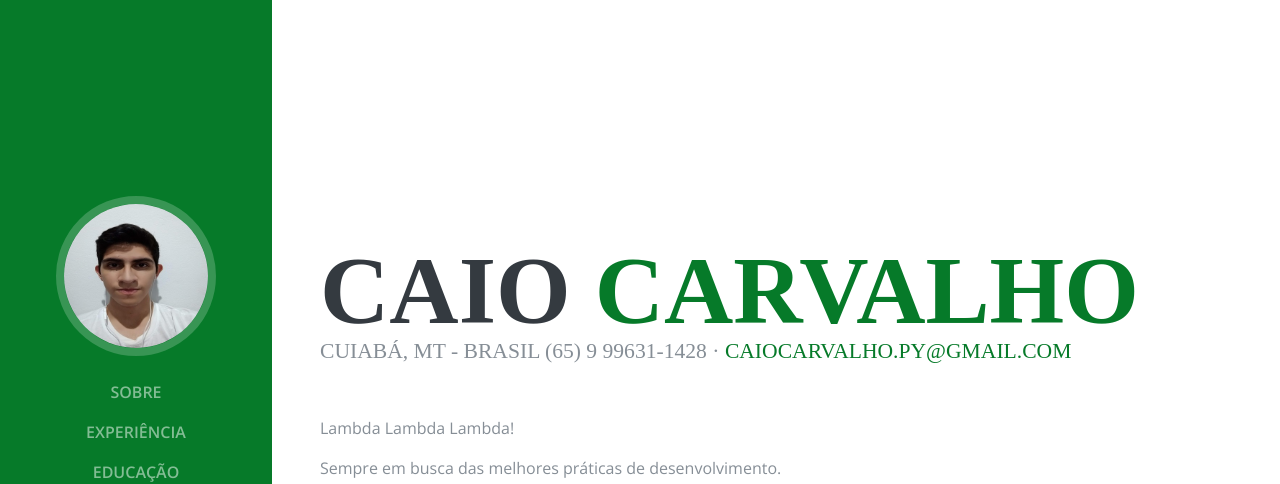
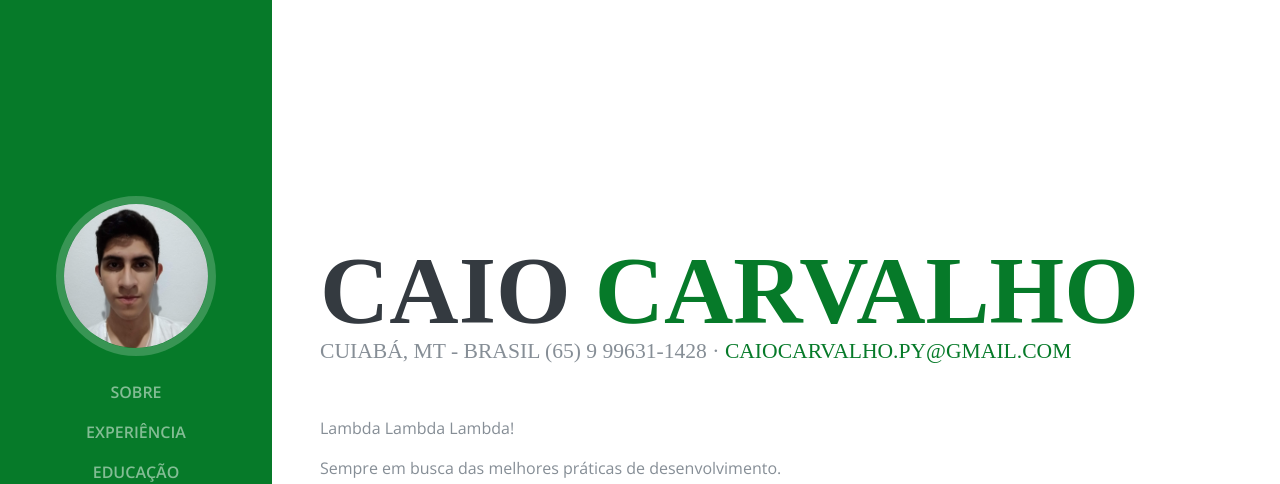
Before and after one commit to TMognon/me, a plain HTML site: page index.html in a window 1280 px wide. Shown: the top 484 px of the page. Drawn offline with nearby package versions, Linux system fonts and the light colour scheme; a web font is replaced by a local one.

Commit message:
updeted profile

```diff
--- a/index.html
+++ b/index.html
@@ -24,7 +24,7 @@
     <a class="navbar-brand js-scroll-trigger" href="#page-top">
       <span class="d-block d-lg-none">Caio Carvalho</span>
       <span class="d-none d-lg-block">
-        <img class="img-fluid img-profile rounded-circle mx-auto mb-2" src="assets/img/profile.jpg" alt="">
+        <img class="img-fluid img-profile rounded-circle mx-auto mb-2" src="assets/img/profile.jpeg" alt="">
       </span>
     </a>
     <button class="navbar-toggler" type="button" data-toggle="collapse" data-target="#navbarSupportedContent"
```
Also changed, not shown: assets/img/profile.jpeg (added), assets/img/profile.jpg (deleted).
